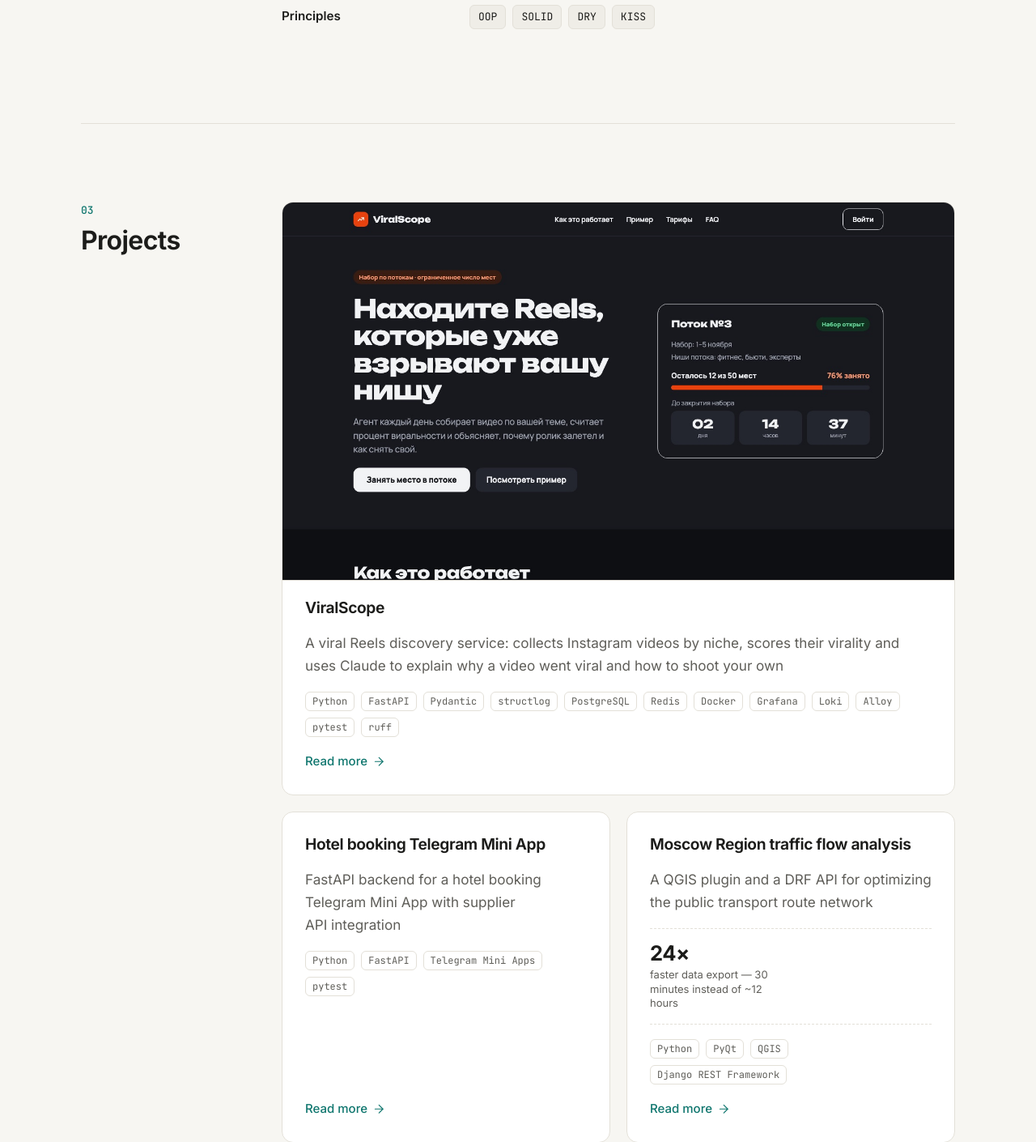
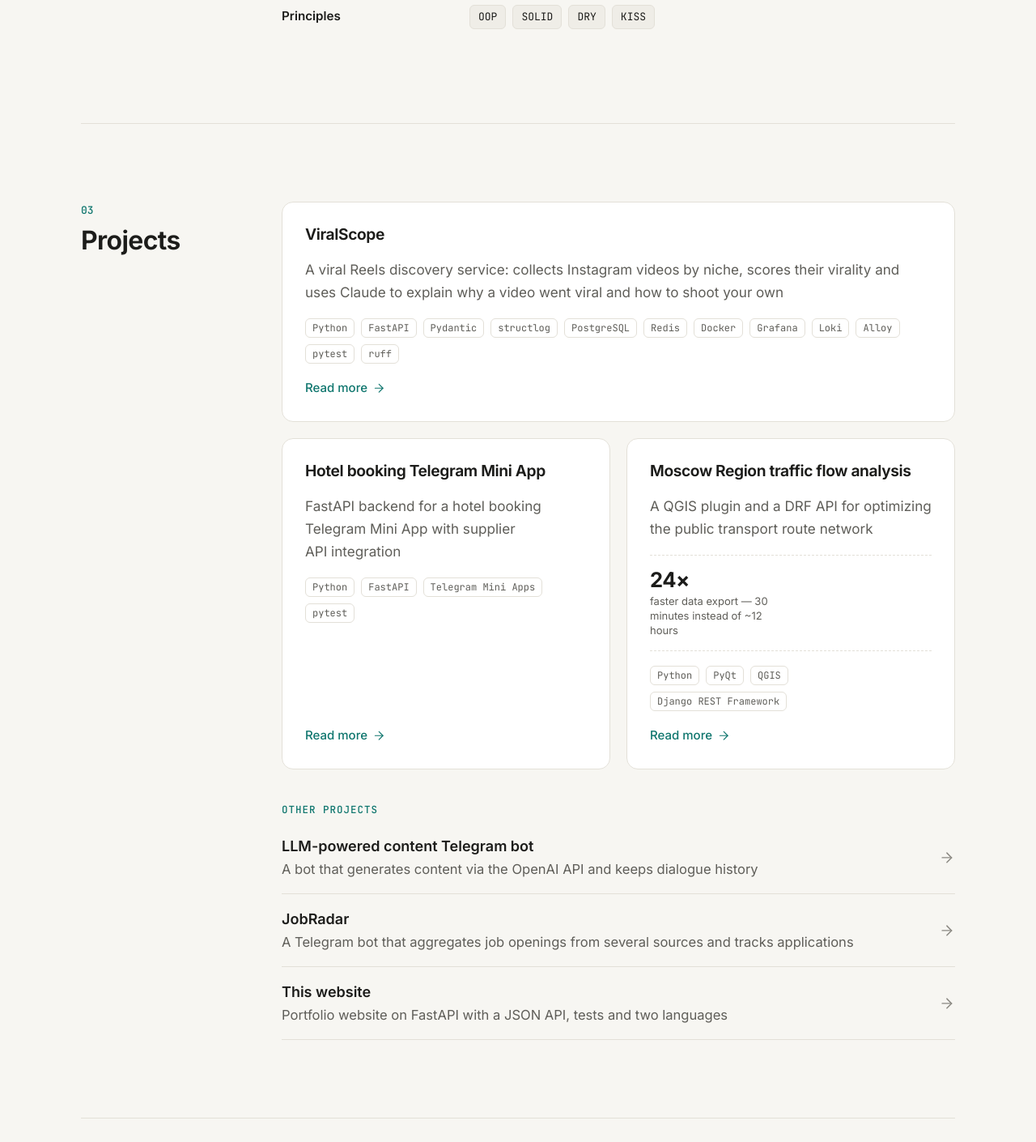
Before and after one commit to 2Neo2/portfolio-site, a FastAPI app: page /en/ in a window 1280 px wide. Shown: the part 2017-3427 px from the top of the page at 81% size. Run offline with FastAPI, Linux system fonts and the light colour scheme.

Commit message:
design: no screenshot cover on homepage cards
Co-Authored-By: Claude Opus 5.5 <noreply@anthropic.com>

```diff
--- a/app/static/css/style.css
+++ b/app/static/css/style.css
@@ -903,20 +903,6 @@ a:hover {
   grid-column: 1 / -1;
 }
 
-/* Обложка карточки: скриншот до краёв карточки (у карточки padding 28px + рамка 1px) */
-.project-cover {
-  display: block;
-  width: calc(100% + 56px);
-  max-width: none;
-  height: auto;
-  aspect-ratio: 16 / 9;
-  margin: -28px -28px 4px;
-  border-bottom: 1px solid var(--border);
-  border-radius: calc(var(--radius) - 1px) calc(var(--radius) - 1px) 0 0;
-  object-fit: cover;
-  object-position: top;
-}
-
 .screenshots {
   display: grid;
   gap: 20px;
--- a/app/templates/partials/projects.html
+++ b/app/templates/partials/projects.html
@@ -10,10 +10,7 @@
     <div class="projects-grid">
       {% for project in featured %}
         {%- set metrics, _ = project.results | split_results -%}
-        <article class="project-card{% if project.screenshots %} project-card-with-cover{% endif %}">
-          {% if project.screenshots %}
-            <img class="project-cover" src="{{ project.screenshots[0].src }}" alt="" width="1440" height="900" loading="lazy">
-          {% endif %}
+        <article class="project-card">
           {% if project.in_progress %}<p class="badge-progress">{{ t.in_progress }}</p>{% endif %}
           <h3><a class="stretched-link" href="{{ home_url }}projects/{{ project.slug }}">{{ project.name }}</a></h3>
           <p class="project-summary">{{ project.summary }}</p>
```
Also changed, not shown: tests/test_pages.py (+4 -11 lines).
